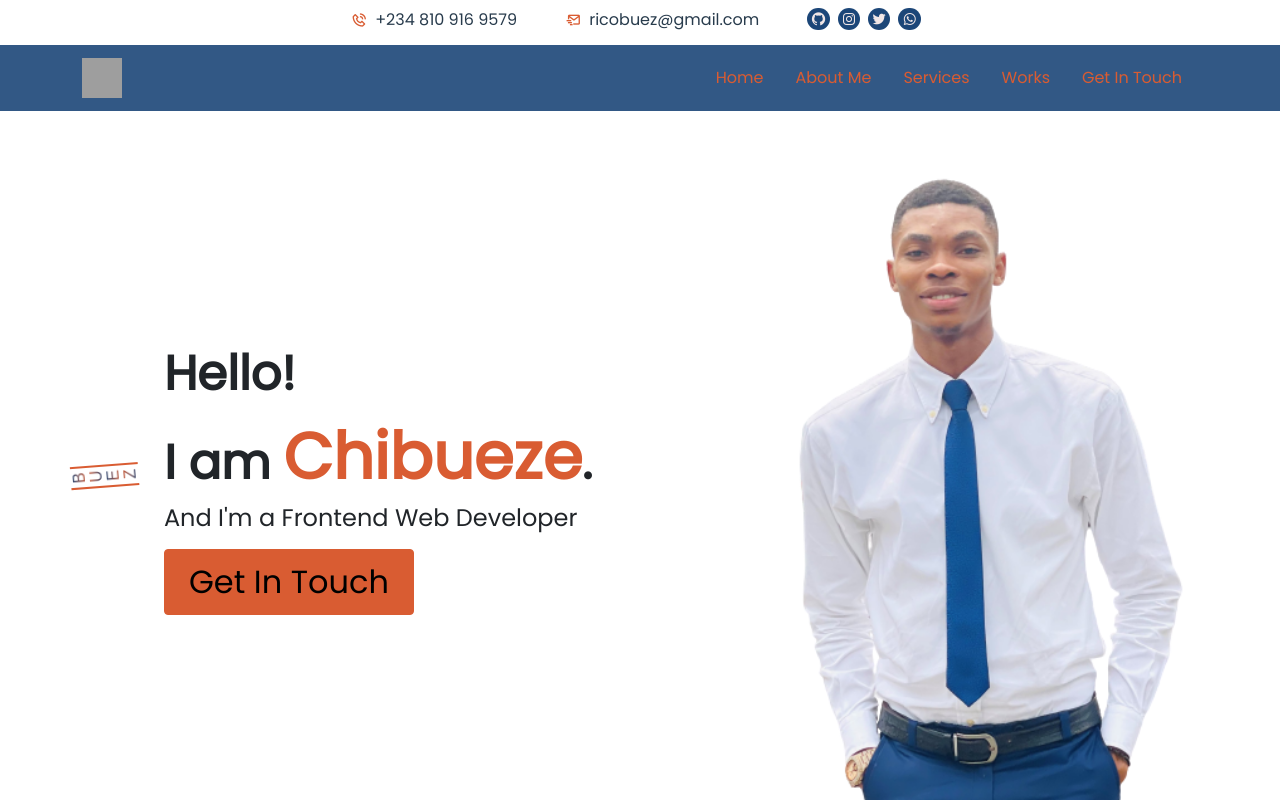
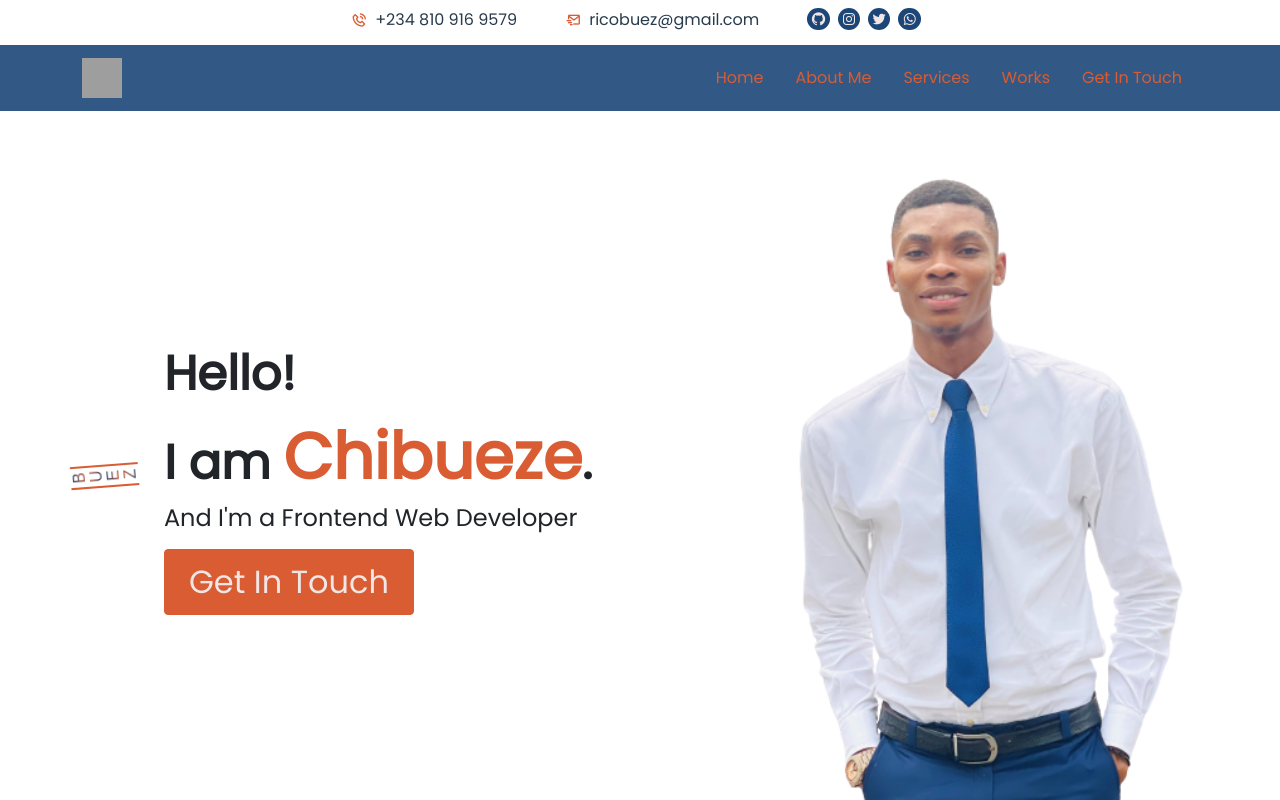
Before and after one commit to buezrico/portfolio-nextjs, a Next.js app: page / in a window 1280 px wide. Built offline with nearby package versions, Linux system fonts and the light colour scheme; grey boxes are pictures that could not be loaded.

Commit message:
resized the header button

```diff
--- a/styles/globals.scss
+++ b/styles/globals.scss
@@ -88,6 +88,7 @@ header {
         cursor: pointer;
         padding: 0.1rem;
       }
+
       ul {
         li {
           a {
@@ -153,6 +154,7 @@ header {
         }
         .btn {
           font-size: 1.5rem;
+          color: $light;
         }
 
         @media screen and (min-width: 992px) {
```
